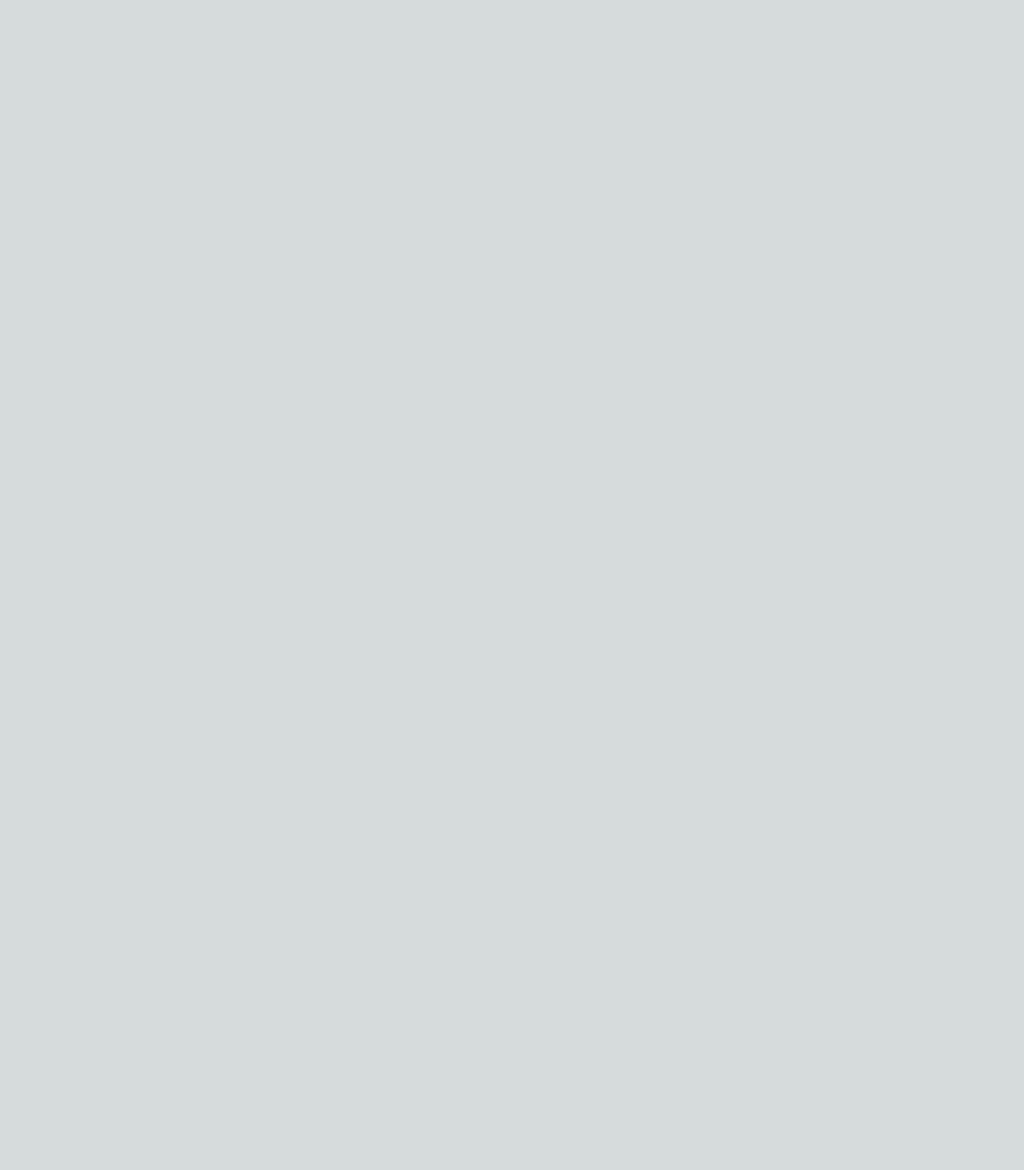
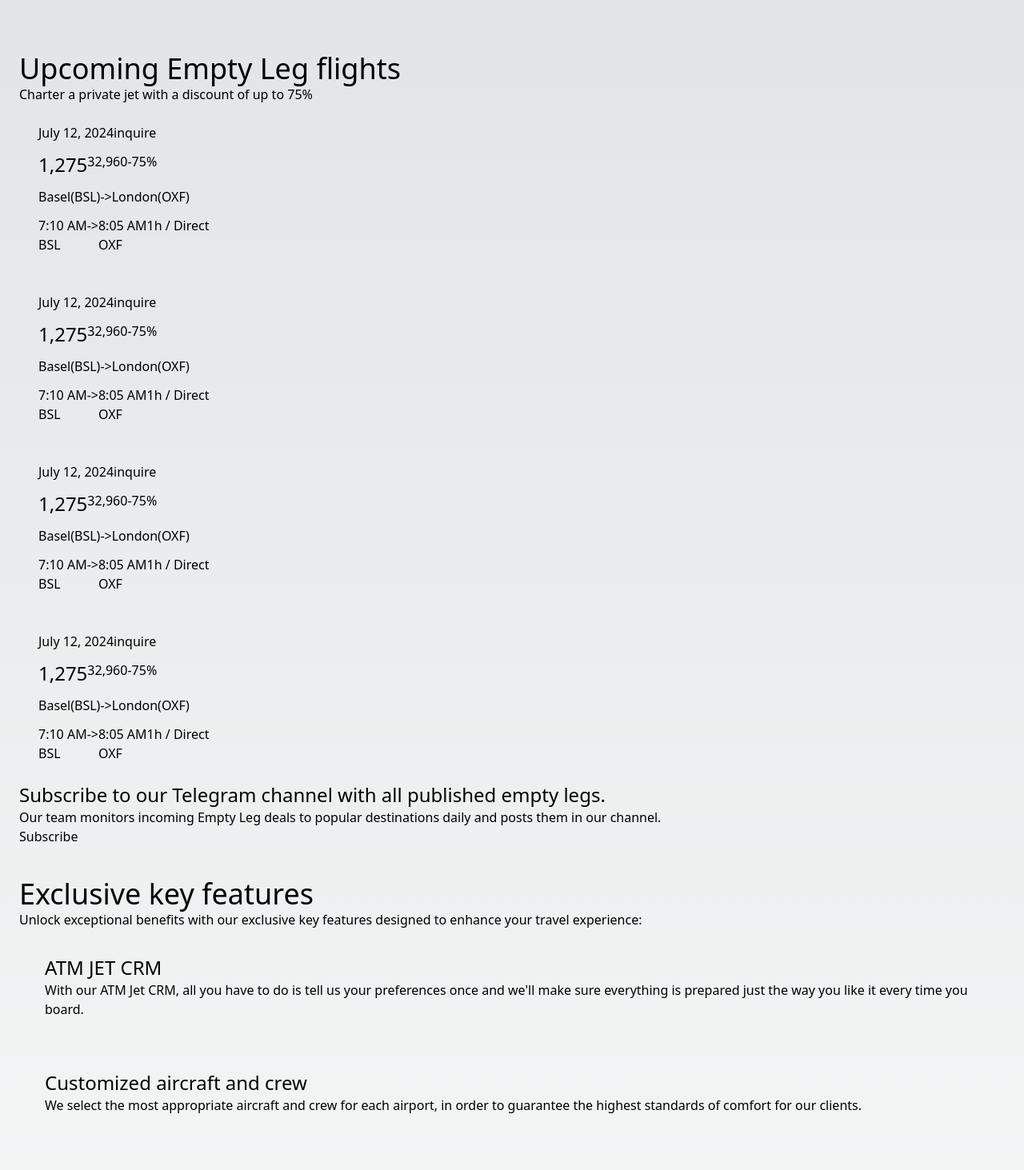
Before and after one commit to pixbs/atmjet_website, a Next.js app: page /en in a window 1280 px wide. Shown: the part 1000-2463 px from the top of the page at 80% size. Before the commit the page ends 938 px from the top, so only its background shows below. Built offline with nearby package versions, Linux system fonts and the light colour scheme.

Commit message:
🔃 feat: Update container class in why_us.tsx, globals.css, privilege.tsx, request_flight.tsx, options.tsx, yachts.tsx, and key_features.tsx

```diff
--- a/messages/en.json
+++ b/messages/en.json
@@ -135,9 +135,9 @@
 		"sub-title1": "Yachts for sale",
 		"sub-description1": "We have access to over 3000 luxury yachts worldwide.",
 		"sub-title2": "Expert knowledge",
-		"sub-descriptioin2": "We will assist you in the selection, valuation, and negotiation of a yacht. Our specialists and mechanics will take care of everything for you.",
+		"sub-description2": "We will assist you in the selection, valuation, and negotiation of a yacht. Our specialists and mechanics will take care of everything for you.",
 		"sub-title3": "Charter yachts",
-		"sub-secription3": "Enjoy your holiday on the water on our yachts in Europe and Dubai. Also on our partner yachts around the world.",
+		"sub-description3": "Enjoy your holiday on the water on our yachts in Europe and Dubai. Also on our partner yachts around the world.",
 		"call-to-action": "Personalised yacht selection at Dubai office or online",
 		"button": "Request now"
 	},
--- a/messages/ru.json
+++ b/messages/ru.json
@@ -135,9 +135,9 @@
 		"sub-title1": "Яхты на продажу",
 		"sub-description1": "У нас есть доступ к более чем 3000 роскошным яхтам по всему миру.",
 		"sub-title2": "Экспертные знания",
-		"sub-descriptioin2": "Мы поможем вам в выборе, оценке и переговорах по яхте. ",
+		"sub-description2": "Мы поможем вам в выборе, оценке и переговорах по яхте. ",
 		"sub-title3": "Чартерные яхты",
-		"sub-secription3": "Наслаждайтесь отдыхом на воде на наших яхтах в Европе и Дубае. ",
+		"sub-description3": "Наслаждайтесь отдыхом на воде на наших яхтах в Европе и Дубае. ",
 		"call-to-action": "Индивидуальный выбор яхты в офисе Дубая или онлайн.",
 		"button": "Запросить сейчас"
 	},
--- a/messages/uk.json
+++ b/messages/uk.json
@@ -135,9 +135,9 @@
 		"sub-title1": "Продаж яхт",
 		"sub-description1": "Ми маємо доступ до понад 3000 розкішних яхт по всьому світу.",
 		"sub-title2": "Експертні знання",
-		"sub-descriptioin2": "Ми допоможемо вам у виборі, оцінці та обговоренні яхти. ",
+		"sub-description2": "Ми допоможемо вам у виборі, оцінці та обговоренні яхти. ",
 		"sub-title3": "Чартерні яхти",
-		"sub-secription3": "Насолоджуйтесь відпочинком на воді на наших яхтах у Європі та Дубаї. ",
+		"sub-description3": "Насолоджуйтесь відпочинком на воді на наших яхтах у Європі та Дубаї. ",
 		"call-to-action": "Індивідуальний вибір яхти в офісі в Дубаї або онлайн",
 		"button": "Запит зараз"
 	},
--- a/src/app/[locale]/globals.css
+++ b/src/app/[locale]/globals.css
@@ -32,6 +32,10 @@ h4 {
 	@apply text-xl
 }
 
+.container {
+	@apply flex max-w-screen-xl flex-col px-6;
+}
+
 @media (prefers-color-scheme: dark) {
 	:root {
 		--foreground-rgb: 255, 255, 255;
@@ -51,9 +55,3 @@ body {
 		text-wrap: balance;
 	}
 }
-
-@layer components {
-	.container {
-		@apply flex max-w-screen-xl flex-col;
-	}
-}
--- a/src/app/[locale]/page.tsx
+++ b/src/app/[locale]/page.tsx
@@ -1,4 +1,4 @@
-import { HeroSection, WhyUsSection } from '@/components/sections'
+import { EmptyLegSection, HeroSection, KeyFeaturesSection, OptionsSection, PrivilegeSection, WhyUsSection, YachtsSection } from '@/components/sections'
 import { useTranslations } from 'next-intl'
 
 export default function HomePage() {
@@ -6,5 +6,10 @@ export default function HomePage() {
 	return <main>
 		<HeroSection title={t('hero-section.title')} />
 		<WhyUsSection/>
+		<EmptyLegSection/>
+		<KeyFeaturesSection/>
+		<OptionsSection/>
+		<PrivilegeSection/>
+		<YachtsSection/>
 	</main>
 }
--- a/src/components/form/request_flight.tsx
+++ b/src/components/form/request_flight.tsx
@@ -4,7 +4,7 @@ import { useTranslations } from "next-intl"
 export function RequestForm() {
     const t = useTranslations('form')
     return (
-        <form className="flex gap-1">
+        <form className="flex flex-col gap-1">
             <input placeholder={t('from')}></input>
             <input placeholder={t('to')}></input>
             <input type="date" placeholder={t('date')}></input>
--- a/src/components/sections/empty_leg.tsx
+++ b/src/components/sections/empty_leg.tsx
@@ -1,10 +1,84 @@
+import { useTranslations } from "next-intl"
+
 export function EmptyLegSection() {
+	const t = useTranslations('empty_leg')
+	const cards = ["card1", "card2", "card3", "card4"]
 	return (
 		<section>
 			<div className="container">
-				<h2>Empty Leg</h2>
-				<p>Empty Leg content</p>
+				<h2>{t('title')}</h2>
+				<p>{t('description')}</p>
+			{cards.map((card, index) => (
+				<Card
+				date={t(`${card}.date`)}
+				price={t(`${card}.price`)}
+				initalPrice={t(`${card}.initial-price`)}
+				discountPercent={t(`${card}.discount-percent`)}
+				from={t(`${card}.from`)}
+				to={t(`${card}.to`)}
+				fromTime={t(`${card}.form-time`)}
+				toTime={t(`${card}.to-time`)}
+				fromAirport={t(`${card}.from-airport`)}
+				toAirport={t(`${card}.to-airport`)}
+				howLong={t(`${card}.how-long`)}
+				key={index.toString()}
+				/>
+			))}
+			<div>
+				<h3>{t('telegram.title')}</h3>
+				<p>{t('telegram.description')}</p>
+				<button>{t('telegram.button')}</button>
+			</div>
 			</div>
 		</section>
 	)
 }
+
+interface CardProps {
+	date: string,
+	price: string,
+	initalPrice: string,
+	discountPercent: string,
+	from: string,
+	to: string,
+	fromTime: string,
+	toTime: string,
+	fromAirport: string,
+	toAirport: string,
+	howLong: string,
+}
+
+function Card (props: CardProps) {
+	const { date, price, initalPrice, discountPercent, from, to, fromTime, toTime, fromAirport, toAirport, howLong } = props
+
+	return (
+		<div className="flex flex-col gap-3 p-6 items-stretch">
+			<div className="flex flex-row content-between">
+				<p>{date}</p>
+				<button>inquire</button>
+			</div>
+			<div className="flex flex-row">
+				<h3>{price}</h3>
+				<p>{initalPrice}</p>
+				<p>{discountPercent}</p>
+			</div>
+			<div className="flex flex-row">
+				<p>{from}({fromAirport})</p>
+				<p>{" -> "}</p>
+				<p>{to}({toAirport})</p>
+			</div>
+			<div className="flex flex-row">
+				<div>
+					<p>{fromTime}</p>
+					<p>{fromAirport}</p>
+				</div>
+				<p>{" -> "}</p>
+				<div>
+					<p>{toTime}</p>
+					<p>{toAirport}</p>
+				</div>
+				<p>{howLong}</p>
+			</div>
+		</div>
+	)
+}
--- a/src/components/sections/key_features.tsx
+++ b/src/components/sections/key_features.tsx
@@ -1,10 +1,39 @@
+import { useTranslations } from 'next-intl'
+
 export function KeyFeaturesSection() {
+	const t = useTranslations('key-features')
+	const cards = ["card1", "card2", "card3", "card4"]
+
 	return (
 		<section>
 			<div className="container">
-				<h2>Key Features</h2>
-				<p>Key Features content</p>
+				<h2>{t('title')}</h2>
+				<p>{t('description')}</p>
+				{cards.map((card, index) => (
+					<Card
+						title={t(`${card}.title`)}
+						description={t(`${card}.description`)}
+						key={index.toString()}
+					/>
+				))}
+
 			</div>
 		</section>
 	)
 }
+
+interface CardProps {
+	title: string,
+	description: string
+}
+
+function Card (props: CardProps) {
+	const { title, description } = props
+
+	return (
+		<div className="p-8">
+			<h3>{title}</h3>
+			<p>{description}</p>
+		</div>
+	)
+}
--- a/src/components/sections/options.tsx
+++ b/src/components/sections/options.tsx
@@ -1,9 +1,19 @@
+import { useTranslations } from "next-intl"
+
 export function OptionsSection() {
+	const t = useTranslations('options')
+
 	return (
 		<section>
 			<div className="container">
-				<h2>Options</h2>
-				<p>Options content</p>
+				<div className="p-6">
+					<h2>{t('assistant')}</h2>
+					<button>{t('button')}</button>
+				</div>
+				<div className="p-6">
+					<h2>{t('agencies')}</h2>
+					<button>{t('button')}</button>
+				</div>
 			</div>
 		</section>
 	)
--- a/src/components/sections/privilege.tsx
+++ b/src/components/sections/privilege.tsx
@@ -1,9 +1,14 @@
+import { useTranslations } from "next-intl"
+
 export function PrivilegeSection() {
+	const t = useTranslations('privilege')
+
 	return (
 		<section>
 			<div className="container">
-				<h2>Privilege</h2>
-				<p>Privilege content</p>
+				<h2>{t('title')}</h2>
+				<p>{t('description')}</p>
+				<button>{t('button')}</button>
 			</div>
 		</section>
 	)
--- a/src/components/sections/why_us.tsx
+++ b/src/components/sections/why_us.tsx
@@ -4,7 +4,7 @@ export function WhyUsSection() {
 	const t = useTranslations('why_us')
 	return (
 		<section>
-			<div className="container flex-row">
+			<div className="container">
 				<h2>{t('title')}</h2>
 				<div>
 					<Card
--- a/src/components/sections/yachts.tsx
+++ b/src/components/sections/yachts.tsx
@@ -1,9 +1,33 @@
+import { useTranslations } from "next-intl"
+
 export function YachtsSection() {
+	const t = useTranslations('yachts')
+
 	return (
 		<section>
-			<div>
-				<h2>Yachts</h2>
-				<p>Yachts content</p>
+			<div className="container">
+				<h2>{t('title')}</h2>
+				<p>{t('description')}</p>
+				<div>
+					<div>
+						<div>
+							<h3>{t('sub-title1')}</h3>
+							<p>{t('sub-description1')}</p>
+						</div>
+						<div>
+							<h3>{t('sub-title2')}</h3>
+							<p>{t('sub-description2')}</p>
+						</div>
+						<div>
+							<h3>{t('sub-title3')}</h3>
+							<p>{t('sub-description3')}</p>
+						</div>
+					</div>
+					<div>
+						<h3>{t('call-to-action')}</h3>
+						<button>{t('button')}</button>
+					</div>
+				</div>
 			</div>
 		</section>
 	)
```
